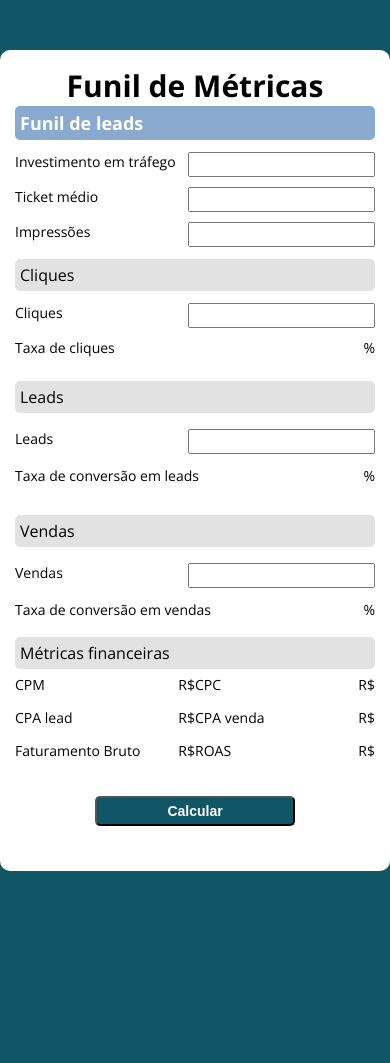
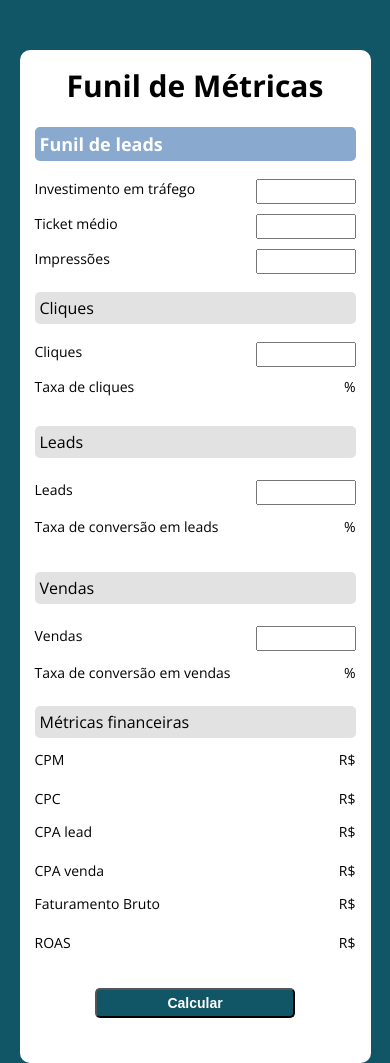
Before and after one commit to ViniSoaresDEV/Funil-de-metricas-Meta-Ads, a plain HTML site: page index.html in a window 390 px wide. Before the commit the page ends 921 px from the top, so only its background shows below. Drawn offline with nearby package versions, Linux system fonts and the light colour scheme.

Commit message:
Update style.css
Adicionado media query para responsividade em diferentes telas.

```diff
--- a/assets/css/style.css
+++ b/assets/css/style.css
@@ -130,3 +130,76 @@ input{
 .p-metricas{
   font-weight: 500;
 }
+
+@media only screen and (max-width: 320px) {
+
+  .container{
+    width: 90%;
+  }
+
+  input{
+    width: 80px;
+  }
+
+  h1{
+    margin-bottom: 1.5rem;
+  }
+
+  h2{
+    margin: .6rem 0;
+  }
+
+  .metricas-campos, .metricas-campos-div{
+    display: flex;
+    flex-direction: column;
+  }
+
+  .metricas-campos-div{
+    gap: 2rem;
+  }
+}
+
+@media only screen and (min-width: 321px ) and (max-width: 767px ) {
+
+  .container{
+    width: 90%;
+  }
+
+  input{
+    width: 80px;
+  }
+
+  h1{
+    margin-bottom: 1.5rem;
+  }
+
+  h2{
+    margin: .6rem 0;
+  }
+
+  .metricas-campos, .metricas-campos-div{
+    display: flex;
+    flex-direction: column;
+    /* justify-content: space-between; */
+    width: 100%;
+
+  }
+
+  .metricas-campos-div{
+    gap: 2rem;
+    justify-content: space-between;
+
+  }
+
+  .metricas-campos-div div{
+    justify-content: space-between;
+    width: 100%;
+  }
+}
+
+@media only screen and (min-width: 322px ) and (max-width:767px) {
+
+ input{
+  width: 100px;
+ }
+}
```
